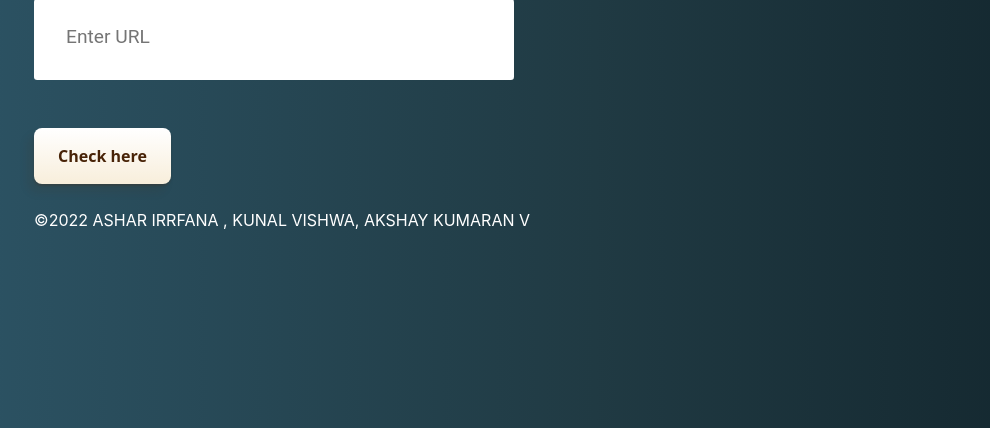
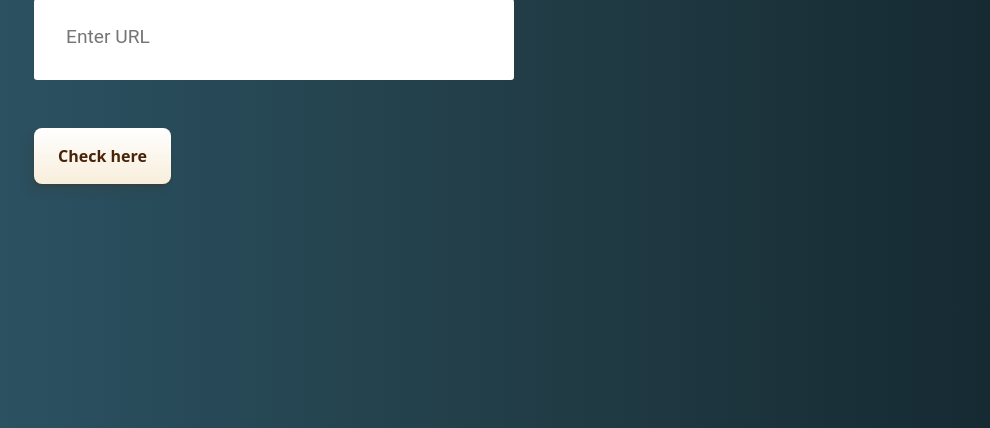
Before and after one commit to coder-freak/Phishing-URL-Detection-master, a Flask app: page / in a window 1280 px wide. Shown: the part 199-627 px from the top of the page, without its empty margins (45-1035 px from the left). Run offline with Flask 2, Linux system fonts and the light colour scheme; parts of the project's set-up code (start-up, migrations or seed data) failed here and were passed over; some libraries are stand-ins or nearby versions.

Commit message:
Update index.html

```diff
--- a/templates/index.html
+++ b/templates/index.html
@@ -45,7 +45,6 @@
     </div>
 </div>
 <br>
-<p>©2022 ASHAR IRRFANA , KUNAL VISHWA, AKSHAY KUMARAN V</p>
 </div>
 
     <!-- JavaScript -->
```
